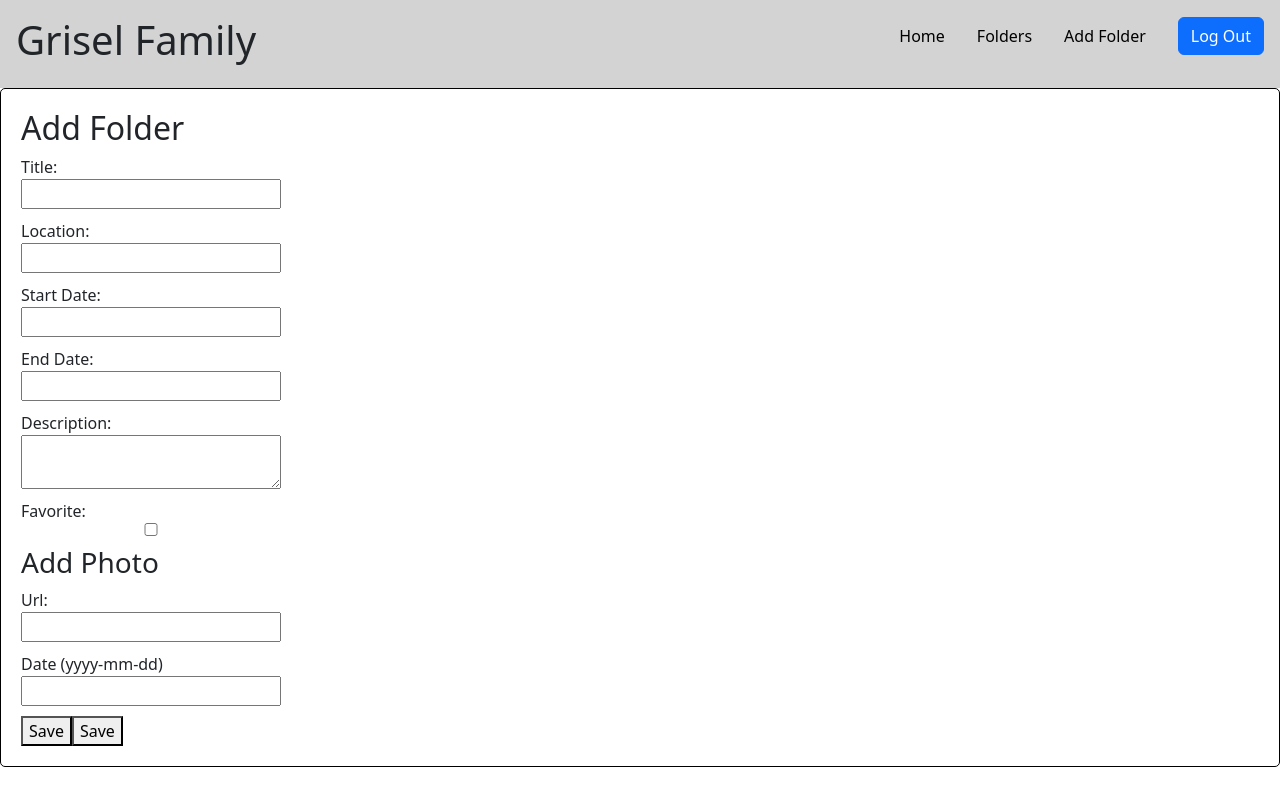
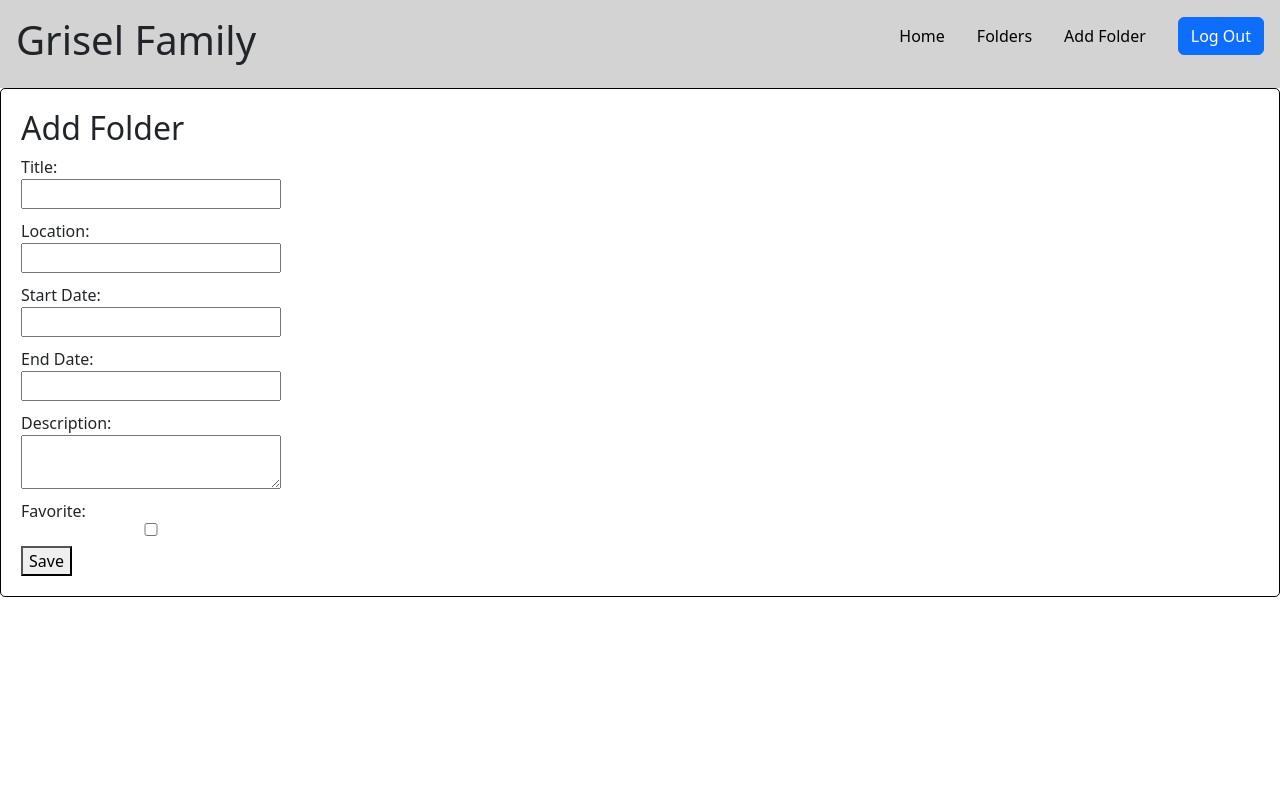
Before and after one commit to edsardgrisel/family-website-frontend, a React (Create React App) app: page /add-folder in a window 1280 px wide. Built offline with nearby package versions, Linux system fonts and the light colour scheme; no server answers; sample sign-in values are in the browser's storage.

Commit message:
add folder completed

```diff
--- a/src/components/FolderCard.js
+++ b/src/components/FolderCard.js
@@ -78,14 +78,15 @@ export default function FolderCard({ folderId }) {
             {isLoading || !folder ? <p>Loading...</p> :
                 <div>
                     <h6 style={{ wordWrap: "break-word", whiteSpace: "normal" }}>{folder.title}</h6>
+                    {folder.photos.length > 0 && (
                         <div style={imageContainerStyle}>
-                        {console.log(folder)}
                             <img
                                 src={folder.photos[0].url}
                                 alt={folder.title}
                                 style={imageStyle}
                             />
                         </div>
+                    )}
                 </div>
             }
         </div>
--- a/src/pages/AddFolder.js
+++ b/src/pages/AddFolder.js
@@ -6,33 +6,30 @@ import EditPhotoCard from '../components/EditPhotoCard';
 
 export default function AddFolder() {
     const { id } = useParams();
-    const [folder, setFolder] = useState({});
+    const [folder, setFolder] = useState({
+        title: '',
+        location: '',
+        startDate: '',
+        endDate: '',
+        description: '',
+        isFavorite: false,
+        photos: [],
+    });
     const [loading, setLoading] = useState(true);
-    // This should eventually be an array of photos
-    const [newPhoto, setNewPhoto] = useState({ url: '', date: '' });
 
-    const fetchFolder = async () => {
-        try {
-            const response = await axios.get(`http://localhost:5000/folders/${id}`);
-            setFolder(response.data);
-            console.log(response.data);
-        } catch (error) {
-            console.error('Error fetching photos:', error);
-        }
-        setLoading(false);
-    }
 
-    useEffect(() => {
-        fetchFolder();
-    }, []);
 
     const handleSubmit = async (e) => {
         e.preventDefault();
         try {
             const updatedFolder = { ...folder, isFavorite: folder.isFavorite || false };
-            await axios.put(`http://localhost:5000/folders/${id}`, updatedFolder); // this line is not updating the favorite field to True
+            const response = await axios.post(`http://localhost:5000/folders/`, updatedFolder); // this line is not updating the favorite field to True
 
             console.log('Folder updated successfully');
+            console.log(response.data);
+            if (response.data._id) {
+                window.location.href = `http://localhost:3000/edit/${response.data._id}`;
+            }
         } catch (error) {
             console.error('Error updating folder:', error);
         }
@@ -74,19 +71,6 @@ export default function AddFolder() {
                             style={{ width: '30%' }}
                         />
                     </div>
-                    <h3>Add Photo</h3>
-                    <div style={{ display: 'flex', flexDirection: 'column', marginBottom: '10px' }}>
-                        <label htmlFor="url">Url:</label>
-                        <input type="text" id="url" value={newPhoto.url} name="url" onChange={(e) => setNewPhoto({ ...newPhoto, url: e.target.value })} style={{ width: '30%' }} />
-                    </div>
-                    <div style={{ display: 'flex', flexDirection: 'column', marginBottom: '10px' }}>
-                        <label htmlFor="date">Date (yyyy-mm-dd)</label>
-                        <input type="text" id="date" value={newPhoto.date} name="date" onChange={(e) => setNewPhoto({ ...newPhoto, date: e.target.value })} style={{ width: '30%' }} />
-                    </div>
-
-
-                    <button type="submit">Save</button>
-
                     <button type="submit">Save</button>
                 </form>
 
--- a/src/pages/EditFolder.js
+++ b/src/pages/EditFolder.js
@@ -118,15 +118,25 @@ export default function EditFolder() {
                 <form onSubmit={handleAddPhoto} style={{ width: '30%' }}>
                     <h3>Add Photo</h3>
                     <div style={{ display: 'flex', flexDirection: 'column', marginBottom: '10px' }}>
-                        <label htmlFor="url">Url:</label>
-                        <input type="text" id="url" value={newPhoto.url} name="url" onChange={(e) => setNewPhoto({ ...newPhoto, url: e.target.value })} style={{ width: '30%' }} />
+                        <label htmlFor="file">Choose a file:</label>
+                        <input
+                            type="file"
+                            id="file"
+                            name="file"
+                            accept="image/*"
+                            onChange={(e) => {
+                                const file = e.target.files[0];
+                                if (file) {
+                                    const reader = new FileReader();
+                                    reader.onloadend = () => {
+                                        setNewPhoto({ ...newPhoto, url: reader.result });
+                                    };
+                                    reader.readAsDataURL(file);
+                                }
+                            }}
+                            style={{ width: '30%' }}
+                        />
                     </div>
-                    <div style={{ display: 'flex', flexDirection: 'column', marginBottom: '10px' }}>
-                        <label htmlFor="date">Date (yyyy-mm-dd)</label>
-                        <input type="text" id="date" value={newPhoto.date} name="date" onChange={(e) => setNewPhoto({ ...newPhoto, date: e.target.value })} style={{ width: '30%' }} />
-                    </div>
-
-
                     <button type="submit">Save</button>
                 </form>
             </div>
```
Lines whose indentation alone changed are shown as unchanged.
